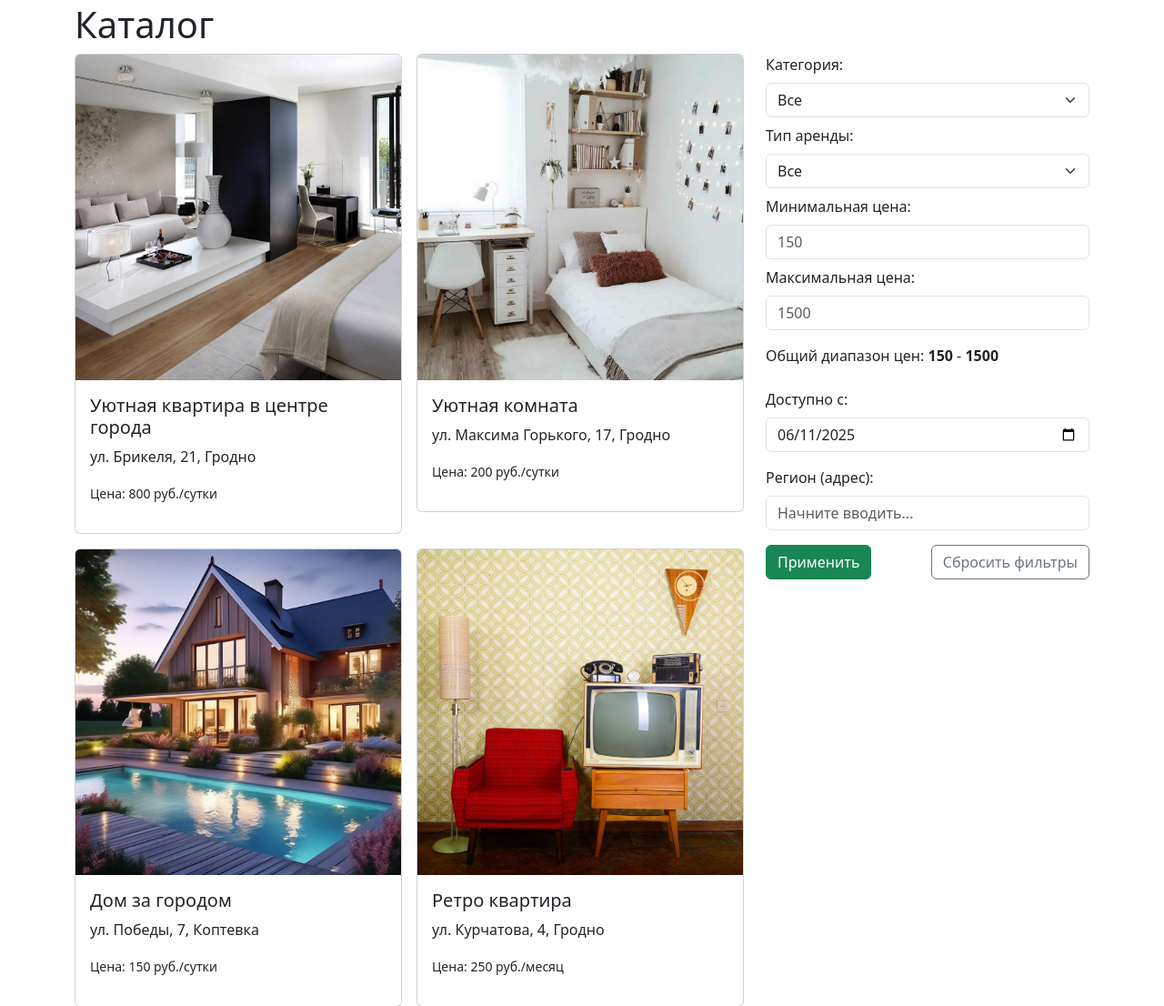
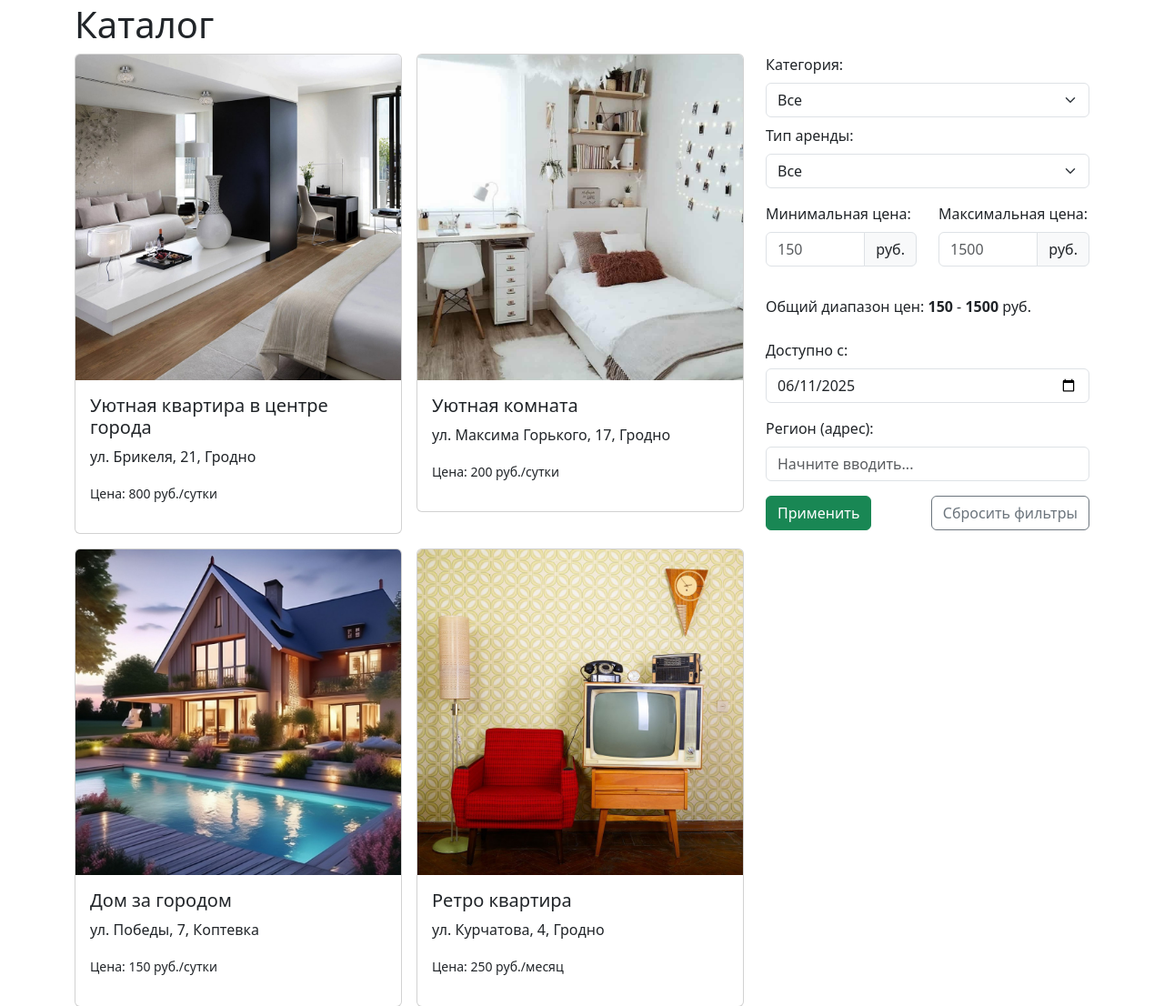
Before and after one commit to TheLastSurvived/apartment, a Flask app: page /catalog in a window 1280 px wide. Shown: the part 123-1229 px from the top of the page at 91% size. Run offline with Flask 3, Linux system fonts and the light colour scheme; data comes from the database, SQL or seed files in the repository; both versions use the stored data as it was after the commit; some libraries are stand-ins or nearby versions.

Commit message:
change price filter

```diff
--- a/templates/catalog.html
+++ b/templates/catalog.html
@@ -76,16 +76,30 @@
                 <option value="Ежемесячная" {% if request.args.get('type_app') == 'Ежемесячная' %}selected{% endif %}>Ежемесячная</option>
             </select>
 
-            <label for="min_price" class="form-label mt-2">Минимальная цена:</label>
-            <input type="number" min="1" class="form-control" name="min_price" id="min_price" placeholder="{{min_price_all}}" value="{{ request.args.get('min_price', '') }}">
+           <div class="row mt-3">
+    <div class="col-md-6 mb-3">
+        <label for="min_price" class="form-label">Минимальная цена:</label>
+        <div class="input-group">
+            <input type="number" min="1" class="form-control" name="min_price" id="min_price"
+                   placeholder="{{min_price_all}}" value="{{ request.args.get('min_price', '') }}">
+            <span class="input-group-text">руб.</span>
+        </div>
+    </div>
 
-            <label for="max_price" class="form-label mt-2">Максимальная цена:</label>
-            <input type="number" min="1" class="form-control" name="max_price" id="max_price" placeholder="{{max_price_all}}" value="{{ request.args.get('max_price', '') }}">
+    <div class="col-md-6 mb-3">
+        <label for="max_price" class="form-label">Максимальная цена:</label>
+        <div class="input-group">
+            <input type="number" min="1" class="form-control" name="max_price" id="max_price"
+                   placeholder="{{max_price_all}}" value="{{ request.args.get('max_price', '') }}">
+            <span class="input-group-text">руб.</span>
+        </div>
+    </div>
+</div>
 
             <p class="mt-3">
               Общий диапазон цен:
               <span class="fw-bold">{{ min_price_all }}</span> -
-              <span class="fw-bold">{{ max_price_all }}</span>
+              <span class="fw-bold">{{ max_price_all }}</span> руб.
             </p>
 
             <label for="available_date" class="form-label mt-2">Доступно с:</label>
```
Also changed, not shown: instance/database.db.
